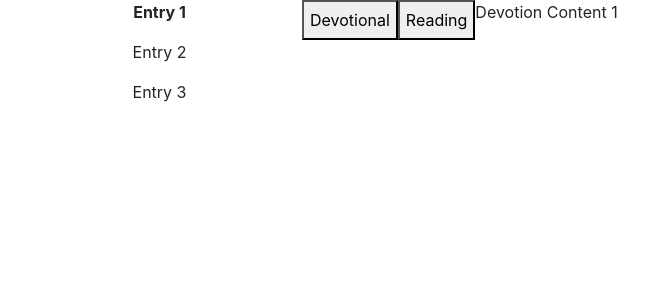
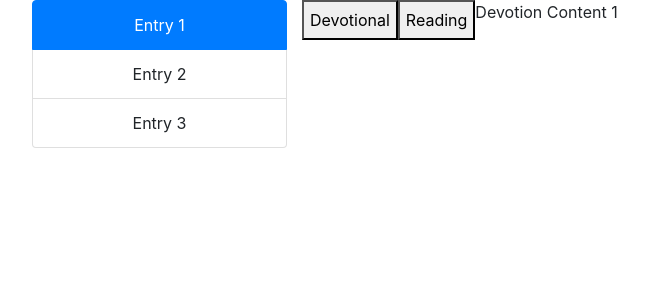
Before and after one commit to spainb123/crlife-dailybibleverse, a React (Create React App) app in the folder client/: page / in a window 1280 px wide. Shown: the top 300 px of the page, without its empty margins (53-701 px from the left). Built offline with nearby package versions, Linux system fonts and the light colour scheme.

Commit message:
UX for nav view

```diff
--- a/client/src/components/NavigationView/NavigationView.tsx
+++ b/client/src/components/NavigationView/NavigationView.tsx
@@ -3,6 +3,7 @@ import NavigationViewRow from './NavigationViewRow';
 import { IStore, IStoreEntry } from '../../store/Models';
 import { setActiveEntry } from '../../store/Actions';
 import { connect } from 'react-redux';
+import { ListGroup } from 'reactstrap';
 
 interface INavigationViewProps
 {
@@ -24,7 +25,7 @@ class NavigationView extends React.Component<INavigationViewProps & INavigationV
     render()
     {
         return (
-            <div>
+            <ListGroup>
             {
                 this.props.entries.map(entry => {
                     return <NavigationViewRow
@@ -35,7 +36,7 @@ class NavigationView extends React.Component<INavigationViewProps & INavigationV
                         onClick={this.onEntryClicked} />
                     })
             }
-            </div>
+            </ListGroup>
         );
     }
 }
--- a/client/src/components/NavigationView/NavigationViewRow.tsx
+++ b/client/src/components/NavigationView/NavigationViewRow.tsx
@@ -1,4 +1,5 @@
 import React from 'react';
+import { ListGroupItem } from 'reactstrap';
 
 type Props = {
     id: number,
@@ -13,16 +14,22 @@ class NavigationViewRow extends React.Component<Props, object>
         this.props.onClick(this.props.id);
     }
 
+
+
     render()
     {
-        if (this.props.activeEntry)
-        {
-            return <p onClick={this.onClickHandler}><b>{this.props.name}</b></p>;
-        }
-        else
-        {
-            return <p onClick={this.onClickHandler}>{this.props.name}</p>;
-        }
+        //const active = (this.props.activeEntry);
+    //     if (this.props.activeEntry)
+    //     {
+    //         return <p onClick={this.onClickHandler}><b>{this.props.name}</b></p>;
+    //     }
+    //     else
+    //     {
+    //         return <p onClick={this.onClickHandler}>{this.props.name}</p>;
+    //     }
+        return <ListGroupItem
+            active={this.props.activeEntry}
+            onClick={this.onClickHandler}>{this.props.name}</ListGroupItem>
     }
 }
 
```
